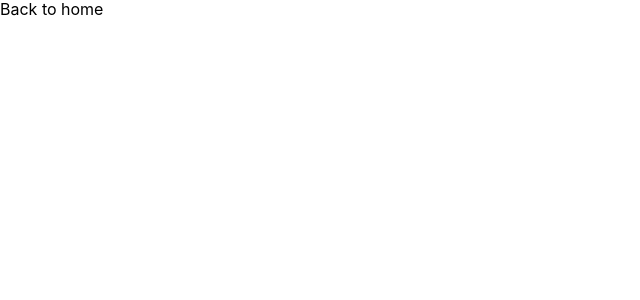
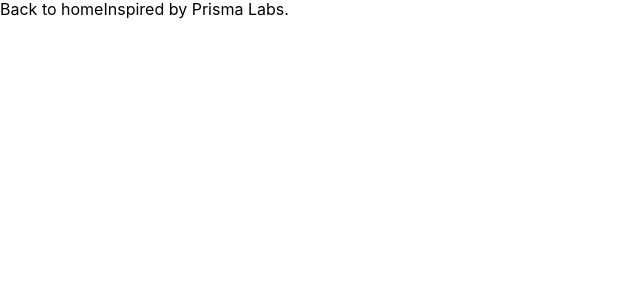
Before and after one commit to loezasierra/design-practice, a Next.js app in the folder app/: page /designs/peach in a window 1280 px wide. Shown: the top 300 px of the page, without its empty margins (0-640 px from the left). Built offline with nearby package versions, Linux system fonts and the light colour scheme.

Commit message:
Added an 'inspired by' to layout

```diff
--- a/app/components/layout.js
+++ b/app/components/layout.js
@@ -15,6 +15,7 @@ export default function Layout ({ children, home }) {
                     <Link href="/">
                         <a>Back to home</a>
                     </Link>
+                    Inspired by <a href="https://prisma-ai.com/">Prisma Labs</a>.
                 </div>
             )}
 
```
